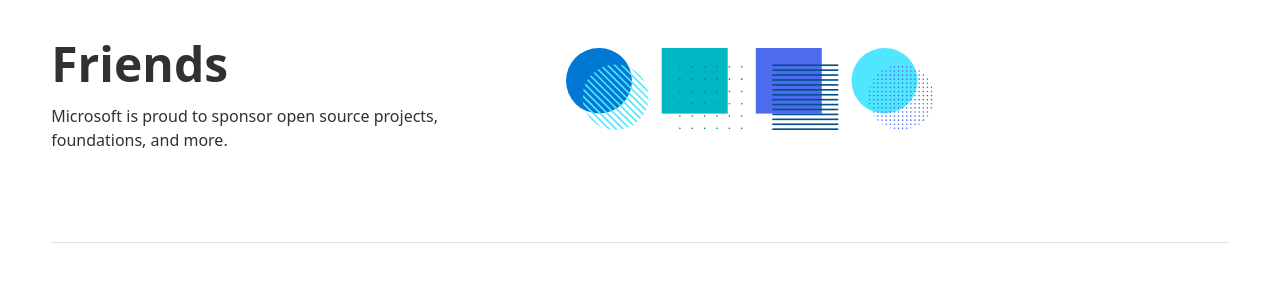
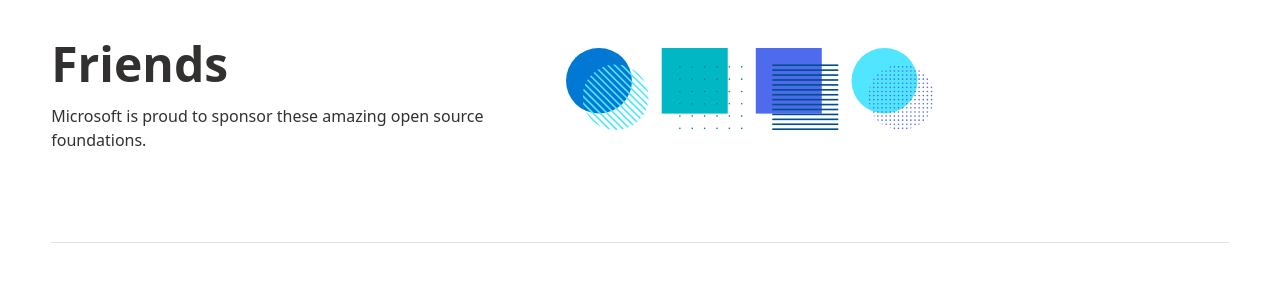
Before and after one commit to ghana-in-data/ghid-developer-page, a Jekyll site: the page built from community.html, in a window 1280 px wide and 900 px high. Shown: the part 394-694 px from the top of the window. Built offline with Jekyll 4.4.1, drawn with Linux system fonts in a browser that asks for light colours; some web fonts are replaced.

Commit message:
Foundation text

```diff
--- a/community.html
+++ b/community.html
@@ -27,7 +27,7 @@
         <div class="d-md-flex flex-items-center">
             <div class="col-md-6 col-lg-5 pr-md-4 pr-lg-6 mb-4 mb-md-0">
                 <h2 class="h2">Friends</h2>
-                <p>Microsoft is proud to sponsor open source projects, foundations, and more.</p>
+                <p>Microsoft is proud to sponsor these amazing open source foundations.</p>
             </div>
             <div class="col-md-6 pl-md-4 col-lg-4">
 
```
